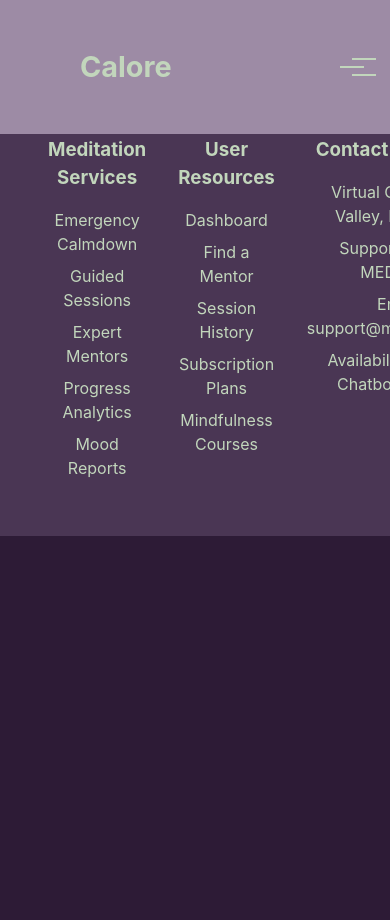
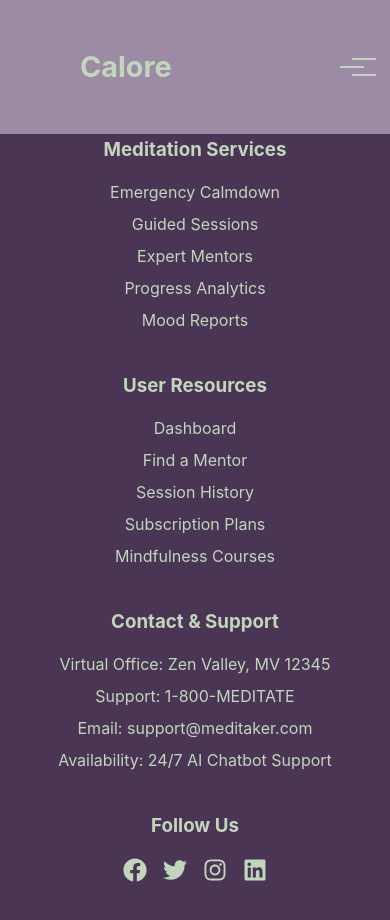
Before and after one commit to intojhanurag/Igdtudw, a React (Vite) app in the folder frontend/: page /diet-plan in a window 390 px wide. Shown: the top 920 px of the page. Before the commit the page ends 844 px from the top, so only its background shows below. Built offline with nearby package versions, Linux system fonts and the light colour scheme.

Commit message:
Footer responsive

```diff
--- a/frontend/src/components/Footer.css
+++ b/frontend/src/components/Footer.css
@@ -1,16 +1,13 @@
 .footer {
-    display: flex;
-    /* flex-wrap: wrap; */
-    justify-content: space-around;
-    align-items: flex-start;
+  display: grid;
+  grid-template-columns: repeat(4, 1fr);
+  gap: 2rem;
   padding: 2rem;
   background: var(--footer-bg); /* Use a variable for the background color */
   color: var(--footer-text);
 }
 
 .footer-column {
-    flex: 1 1 100%;
-    margin: 0 1rem;
   display: flex;
   flex-direction: column;
   align-items: center;
@@ -54,8 +51,13 @@
 }
 
 @media (max-width: 768px) {
-    .footer-column {
-      flex: 1 1 100%; /* Ensure columns take full width on smaller screens */
-      margin-bottom: 1rem;
+  .footer {
+    grid-template-columns: repeat(2, 1fr); /* Two columns on smaller screens */
   }
 }
+
+@media (max-width: 480px) {
+  .footer {
+    grid-template-columns: 1fr; /* One column on very small screens */
+  }
+}
```
Lines whose indentation alone changed are shown as unchanged.
